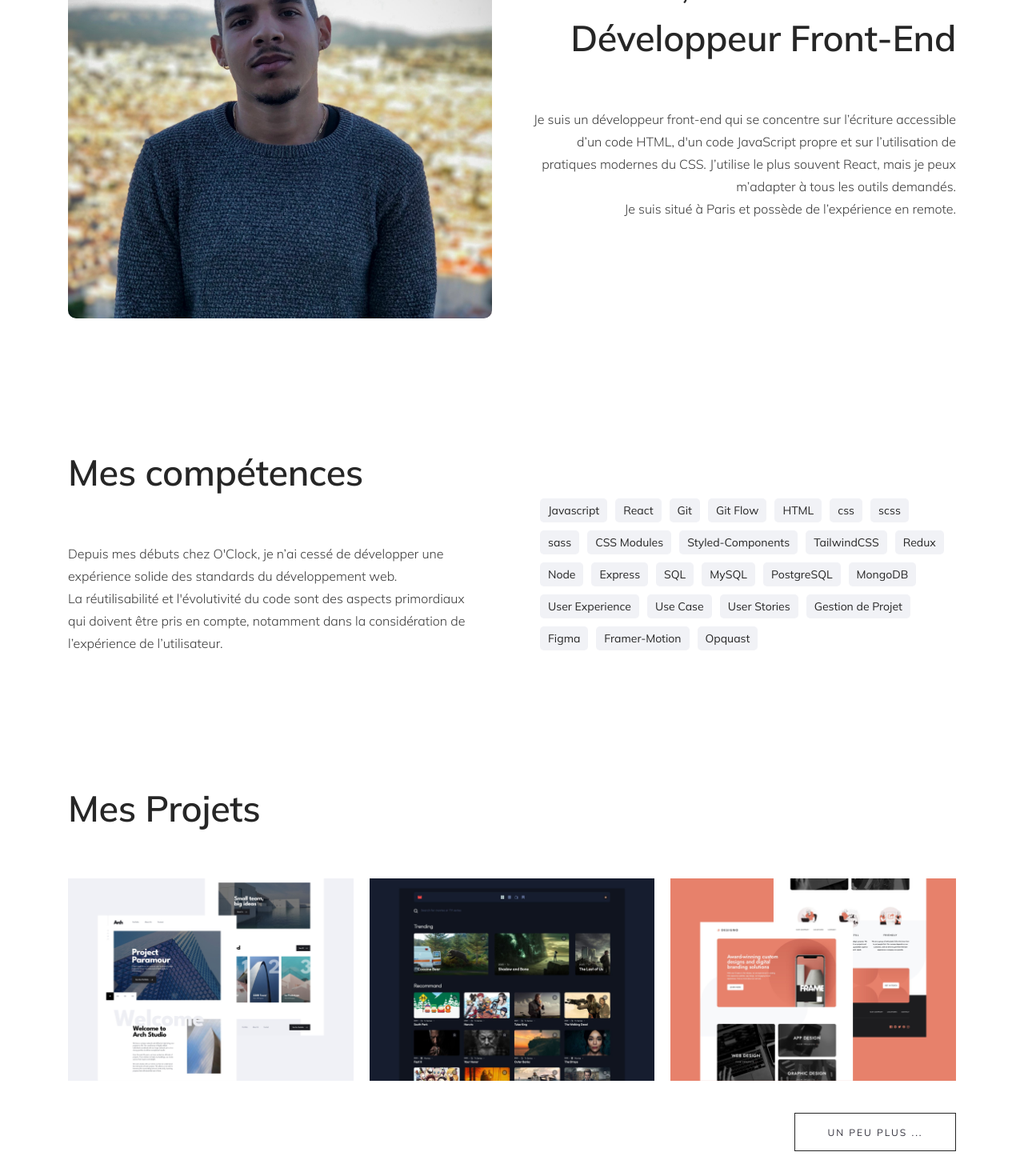
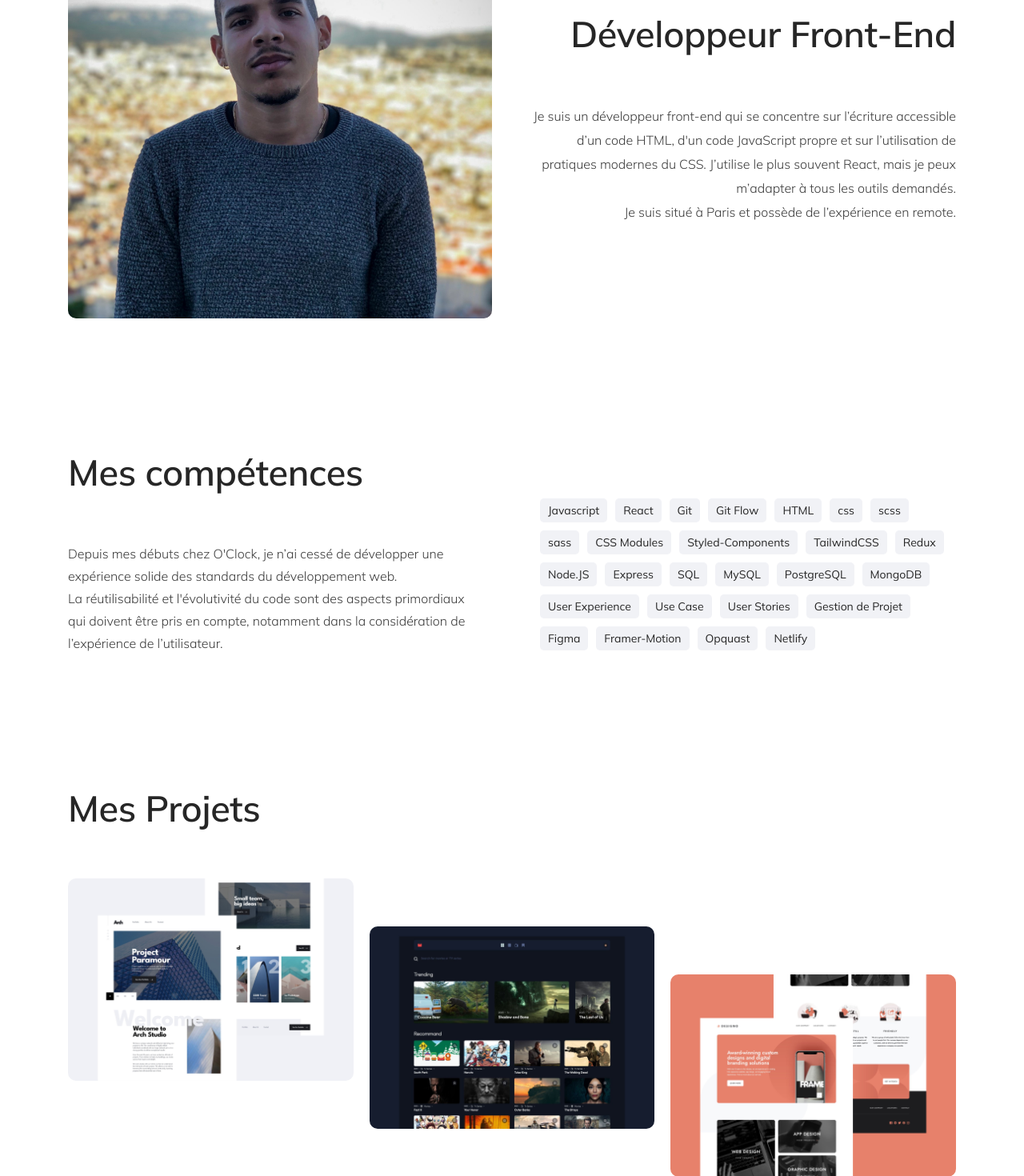
Before and after one commit to Alexandre-st/Portfolio, a React (Vite) app: page /#/ in a window 1280 px wide. Shown: the part 340-1810 px from the top of the page at 80% size. Built offline with nearby package versions, Linux system fonts and the light colour scheme.

Commit message:
Optimization

```diff
--- a/src/components/Menu.jsx
+++ b/src/components/Menu.jsx
@@ -70,7 +70,7 @@ const Menu = ({ toggleMenu, setToggleMenu }) => {
               initial={{ y: 100, opacity: 0 }}
               animate={{ y: 0, opacity: 1, transition: { duration: 0.3, delay: 0.7 }}}
             >
-              <NavLink to="/mentions-legales">Mentions Légales</NavLink>
+              <NavLink to="/mentions-legales" onClick={openMenu}>Mentions Légales</NavLink>
                 <motion.div className="header-menu-link-social">
                   <a href="https://github.com/Alexandre-st" target="_blank" rel="noopener noreferrer">
                     <img src={github} alt="Lien pour accéder à mon Github" />
--- a/src/data/data.js
+++ b/src/data/data.js
@@ -7,8 +7,11 @@ import designoPreview3 from "../assets/images/projects/Designo-2.jpg";
 import designoPreview2 from "../assets/images/projects/Designo-3.jpg";
 import designo from "../assets/images/projects/designo.jpg";
 import githubPreview from "../assets/images/projects/Devfinder.jpg";
+import easybankPreview1 from "../assets/images/projects/easybank-1.jpg";
+import easybankPreview3 from "../assets/images/projects/easybank-2.jpg";
+import easybankPreview2 from "../assets/images/projects/easybank-3.jpg";
+import easybank from "../assets/images/projects/easybank.jpg";
 import github from "../assets/images/projects/github_user.png";
-import netflimsPreview1 from "../assets/images/projects/Netflims-1.jpg";
 import netflimsPreview3 from "../assets/images/projects/Netflims-2.jpg";
 import netflimsPreview2 from "../assets/images/projects/Netflims-3.jpg";
 import netflims from "../assets/images/projects/netflims.jpg";
@@ -82,11 +85,30 @@ const projects = [
     preview1: designoPreview2,
     preview2: designoPreview3,
     prevProject: "netflims",
-    nextProject: "typemaster",
+    nextProject: "easybank",
   },
   {
     id: "3",
     styleName: "projects-container projects-container-reverse",
+    image: easybank,
+    color: "linear-gradient(53.82deg, #33D362 0%, #2AB6D9 100%)",
+    title: "Easybank",
+    linkName: "easybank",
+    infos:
+      "Landing page mise en place avec React et Sass. Première utilisation de framer-motion pour rendre le site plus dynamique. Travail sur la disposition des images en arrière-plan.",
+    type: "Développement Front-End",
+    technos: ["REACT", "SASS", "FRAMER-MOTION"],
+    link: "https://easybank-landing-page-alexandre-st.netlify.app",
+    github: "https://github.com/Alexandre-st/Easybank-landing-page",
+    hero: easybankPreview1,
+    preview1: easybankPreview2,
+    preview2: easybankPreview3,
+    prevProject: "designo",
+    nextProject: "typemaster",
+  },
+  {
+    id: "4",
+    styleName: "projects-container",
     image: typemaster,
     color: "#f16718",
     title: "Typemaster",
@@ -104,8 +126,8 @@ const projects = [
     nextProject: "devfinder",
   },
   {
-    id: "4",
-    styleName: "projects-container",
+    id: "5",
+    styleName: "projects-container projects-container-reverse",
     image: github,
     color: "#1e2b48",
     title: "DevFinder",
@@ -123,8 +145,8 @@ const projects = [
     nextProject: "todolist",
   },
   {
-    id: "5",
-    styleName: "projects-container projects-container-reverse",
+    id: "6",
+    styleName: "projects-container",
     image: todoList,
     color: "linear-gradient(135deg, #5df, #c058f3)",
     title: "Todo List",
@@ -156,7 +178,7 @@ const skills = [
   { title: "Styled-Components" },
   { title: "TailwindCSS" },
   { title: "Redux" },
-  { title: "Node" },
+  { title: "Node.JS" },
   { title: "Express" },
   { title: "SQL" },
   { title: "MySQL" },
@@ -169,6 +191,7 @@ const skills = [
   { title: "Figma" },
   { title: "Framer-Motion" },
   { title: "Opquast" },
+  { title: "Netlify" },
 ];
 
 export { projects, skills };
--- a/src/styles/components/_menu.scss
+++ b/src/styles/components/_menu.scss
@@ -37,9 +37,8 @@
 
     &-link {
       &.active {
-        // text-decoration: underline;
-        // text-decoration-thickness: 2px;
-        font-style: italic;
+        font-weight: 900;
+        text-shadow: 3px 3px 1px #d5d5d5, 3px 3px 4px rgba(0, 0, 0, 0.2);
       }
     }
   }
--- a/src/styles/pages/_homepage.scss
+++ b/src/styles/pages/_homepage.scss
@@ -26,6 +26,12 @@
       margin-top: 0;
       text-align: right;
       flex: 1;
+    }
+
+    @include mq(laptop) {
+      p {
+        line-height: 3rem;
+      }
     }
 
     &-title {
@@ -114,10 +120,21 @@
 
     @include mq(laptop) {
       gap: 2rem;
+
+      :nth-child(2) {
+        margin-top: 6rem;
+      }
+
+      :nth-child(3) {
+        margin-top: 12rem;
+      }
     }
 
     &-element {
       flex: 1 0 30rem;
+      img {
+        border-radius: 1rem;
+      }
     }
   }
 }
--- a/src/styles/pages/_project.scss
+++ b/src/styles/pages/_project.scss
@@ -100,7 +100,7 @@
   line-height: 3rem;
 
   &-technos {
-    font-size: 1.4rem;
+    font-size: 1.2rem;
   }
 }
 
```
